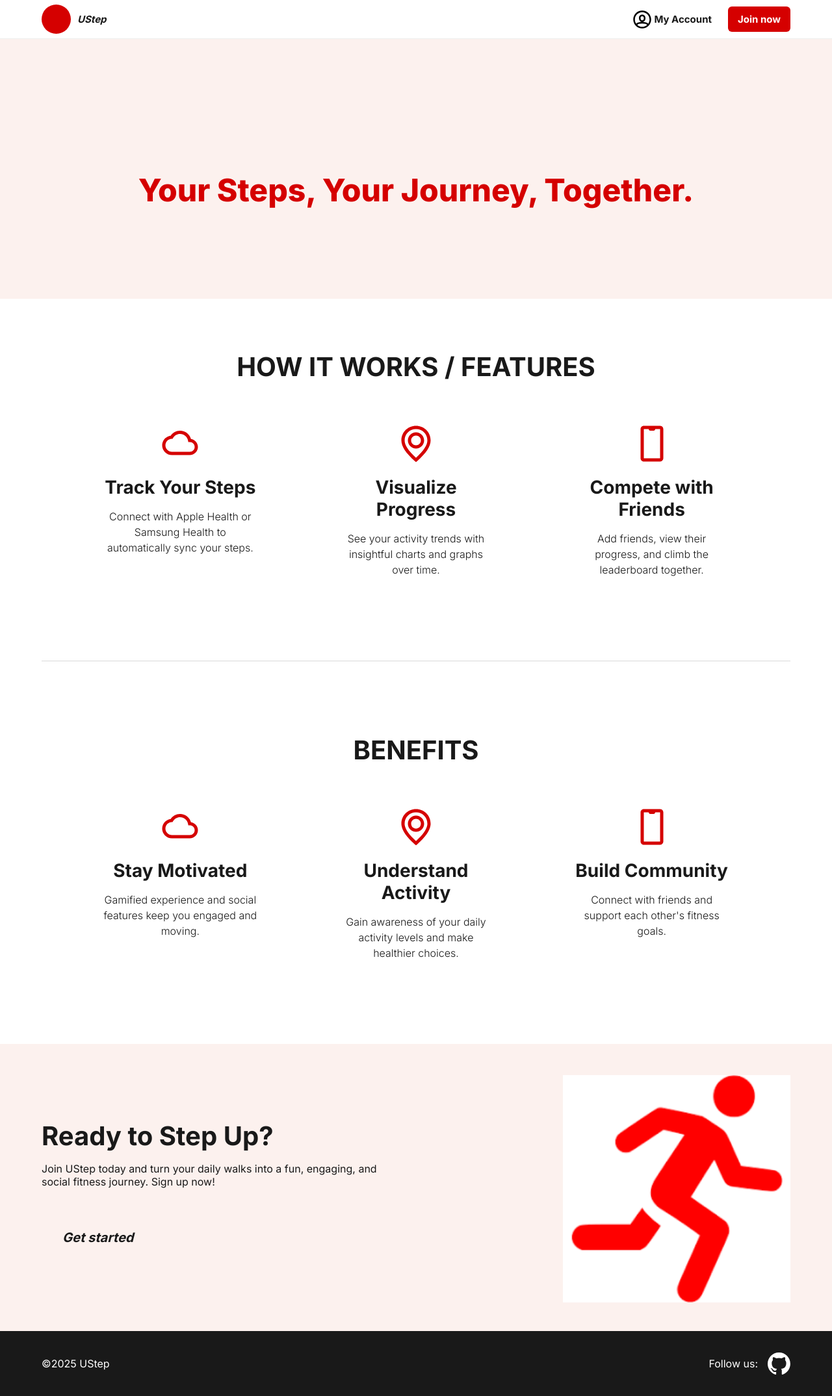
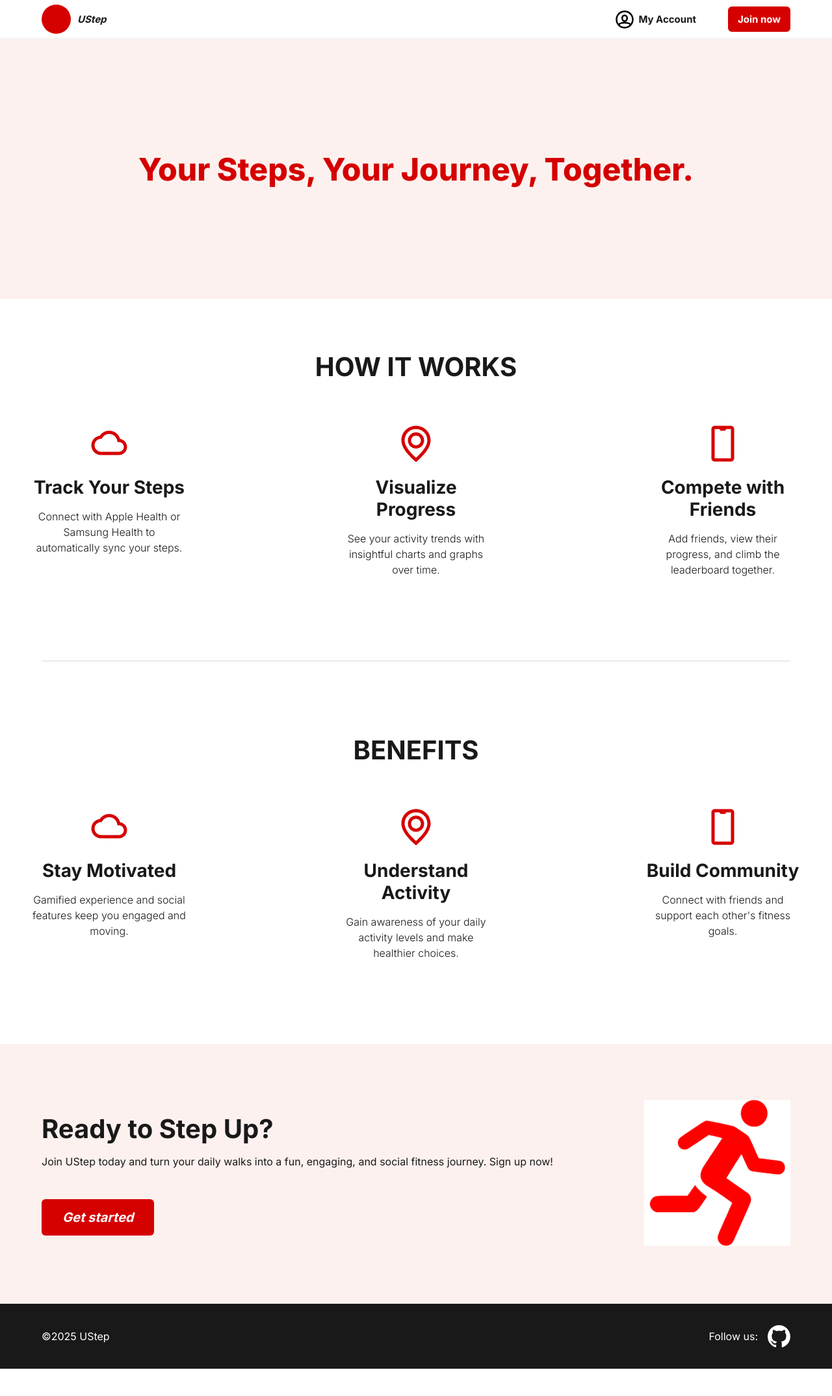
Before and after one commit to namhnguyen0103/UStep, a plain HTML site: page frontend/index.html in a window 1280 px wide. Shown: the whole page at 65% size. After the commit the page ends 2107 px from the top, so only its background shows below. Drawn offline with Linux system fonts and the light colour scheme.

Commit message:
feat: responsive design for landing page

```diff
--- a/frontend/index.html
+++ b/frontend/index.html
@@ -14,18 +14,18 @@
   </head>
   <body>
     <!-- Header -->
-    <div id="headerContainer" class="rowSpacedLayout">
+    <div id="header-wrapper" class="row-layout">
       <div>
         <a
           href="index.html"
           style="text-decoration: none; display: flex; align-items: center"
         >
           <span class="dot"></span>
-          <p id="appTitle">UStep</p>
+          <p id="brand-title">UStep</p>
         </a>
       </div>
       <div id="navLinks">
-        <a href="loginPage.html" class="headerLink" style="margin-right: 25px">
+        <a href="loginPage.html" class="header-link button" style="margin-right: 25px">
           <img
             src="./assets/user.svg"
             style="
@@ -49,16 +49,16 @@
     </div>
 
     <!-- Hero Section -->
-    <div id="heroContainer">
-      <p id="missionStatement">Your Steps, Your Journey, Together.</p>
+    <div id="hero-wrapper">
+      <p id="mission-statement">Your Steps, Your Journey, Together.</p>
     </div>
 
     <!-- Feature Section -->
-    <div class="listContainer">
-      <h2>HOW IT WORKS / FEATURES</h2>
+    <div class="feature-wrapper">
+      <h2>HOW IT WORKS</h2>
       <!-- Features -->
-      <div class="itemsContainer">
-        <div class="itemContainer">
+      <div class="list-wrapper">
+        <div class="feature">
           <img src="./assets/cloud_red.svg" alt="Cloud Icon" />
           <h3>Track Your Steps</h3>
           <p>
@@ -66,7 +66,7 @@
             your steps.
           </p>
         </div>
-        <div class="itemContainer">
+        <div class="feature">
           <img src="./assets/pin_red.svg" alt="Pin Icon" />
           <h3>Visualize Progress</h3>
           <p>
@@ -74,7 +74,7 @@
             time.
           </p>
         </div>
-        <div class="itemContainer">
+        <div class="feature">
           <img src="./assets/iPhone_red.svg" alt="Phone Icon" />
           <h3>Compete with Friends</h3>
           <p>
@@ -87,18 +87,18 @@
     <hr class="section-divider" />
 
     <!-- Benefit Section -->
-    <div class="listContainer">
+    <div class="feature-wrapper">
       <h2>BENEFITS</h2>
       <!-- Benefits -->
-      <div class="itemsContainer">
-        <div class="itemContainer">
+      <div class="list-wrapper">
+        <div class="feature">
           <img src="./assets/cloud_red.svg" alt="Cloud Icon" />
           <h3>Stay Motivated</h3>
           <p>
             Gamified experience and social features keep you engaged and moving.
           </p>
         </div>
-        <div class="itemContainer">
+        <div class="feature">
           <img src="./assets/pin_red.svg" alt="Pin Icon" />
           <h3>Understand Activity</h3>
           <p>
@@ -106,7 +106,7 @@
             choices.
           </p>
         </div>
-        <div class="itemContainer">
+        <div class="feature">
           <img src="./assets/iPhone_red.svg" alt="Phone Icon" />
           <h3>Build Community</h3>
           <p>Connect with friends and support each other's fitness goals.</p>
@@ -115,8 +115,9 @@
     </div>
 
     <!-- Call to Action Section -->
-    <div id="callToActionContainer" class="rowSpacedLayout">
-      <div style="align-items: left; max-width: 45%">
+    <div id="coa-wrapper">
+      <div>
+        <div style="align-items: left;">
           <div style="margin-bottom: 3rem">
             <p
               style="
@@ -140,17 +141,12 @@
             >Get started</a
           >
         </div>
-      <div style="align-self: flex-end">
+        <div style="align-self: flex-start">
           <!-- Placeholder -->
           <img
             src="./assets/running.png"
             alt="Runner illustration"
-          style="
-            width: 350px;
-            height: auto;
-            display: block;
-            margin-bottom: -4px;
-          "
+            class="coa-image"
           />
           <!-- placeholder TODO -->
           <!-- <div style="width: 350px; height: 400px; background-color: #F5F5F5">
@@ -158,9 +154,10 @@
           </div> -->
         </div>
       </div>
+    </div>
 
     <!-- Footer -->
-    <div id="footerContainer" class="rowSpacedLayout">
+    <div id="footer-wrapper">
       <p>©2025 UStep</p>
       <div>
         <p style="margin-right: 15px">Follow us:</p>
--- a/frontend/main.css
+++ b/frontend/main.css
@@ -9,7 +9,7 @@
   color: #191919;
 }
 
-#headerContainer {
+#header-wrapper {
   height: 60px;
   padding: 0 4rem;
   display: flex;
@@ -19,14 +19,14 @@
   border-bottom: 1px solid #eee;
 }
 
-#appTitle {
+#brand-title {
   font-size: 20px;
   font-weight: bold;
   font-style: italic;
   color: #191919;
 }
 
-#headerContainer p {
+#header-wrapper p {
   font-size: 15px;
   font-weight: bold;
 }
@@ -36,16 +36,16 @@
   align-items: center;
 }
 
-.headerLink {
+.header-link {
   display: flex;
   align-items: center;
   text-decoration: none;
   color: #191919;
 }
-.headerLink:hover {
+.header-link:hover {
   color: #d50000;
 }
-.headerLink p {
+.header-link p {
   font-weight: bold;
 }
 
@@ -70,7 +70,7 @@
   color: white;
 }
 
-.button-primary:hover {
+.button-primary:hover, .button-large:hover {
   background-color: #b71c1c;
   color: white;
 }
@@ -79,6 +79,8 @@
   padding: 1rem 2rem;
   font-size: 20px;
   font-style: italic;
+  background-color: #d50000;
+  color: white;
 }
 
 .button-full {
@@ -95,17 +97,16 @@
   vertical-align: middle;
 }
 
-#heroContainer {
+#hero-wrapper {
   min-height: 400px;
   background-color: #fcf1ee;
-  padding-top: 4rem;
   margin-bottom: 3rem;
   display: flex;
   align-items: center;
   justify-content: center;
 }
 
-#missionStatement {
+#mission-statement {
   font-size: 48px;
   font-weight: 800;
   color: #d50000;
@@ -113,13 +114,46 @@
   max-width: 80%;
 }
 
-#callToActionContainer {
+#coa-wrapper {
   min-height: 400px;
   background-color: #fcf1ee;
-  padding: 3rem 4rem;
+  padding: 0 4rem;
+  display: flex;
+  flex-direction: column;
+  justify-content: center;
 }
 
-#footerContainer {
+#coa-wrapper > div {
+  display: flex;
+  flex-direction: row;
+  align-items: center;
+  justify-content: space-between;
+  max-width: 1400px;
+}
+
+#coa-img {
+  width: 350px;
+  height: auto;
+  display: block;
+}
+
+@media (max-width: 768px) {
+  #coa-wrapper {
+    padding: 1rem;
+  }
+
+  #coa-wrapper > div {
+    flex-direction: column-reverse;
+    align-items: start;
+  }
+
+  #coa-img {
+    width: auto;
+    height: auto;
+  }
+}
+
+#footer-wrapper {
   height: 100px;
   background-color: #191919;
   padding: 0 4rem;
@@ -129,32 +163,38 @@
   justify-content: space-between;
 }
 
-#footerContainer p {
+#footer-wrapper p {
   color: white;
 }
 
-.rowSpacedLayout {
-  padding: 0 4rem 0 4rem;
+.row-layout {
+  padding: 0 4rem;
   display: flex;
   flex-direction: row;
   align-items: center;
   justify-content: space-between;
 }
 
-#headerContainer div,
-#footerContainer div {
+@media (max-width: 768px) {
+  #header-wrapper {
+    padding: 0 1rem;
+  }
+}
+
+#header-wrapper div,
+#footer-wrapper div {
   display: flex;
   flex-direction: row;
   align-items: center;
 }
 
-.listContainer {
+.feature-wrapper {
   margin: 0 2rem 3rem 2rem;
   text-align: center;
   padding: 2rem 0;
 }
 
-.itemsContainer {
+.list-wrapper {
   display: flex;
   flex-direction: column;
   align-items: center;
@@ -162,36 +202,39 @@
   gap: 2rem;
   padding: 0 1rem;
   margin-bottom: 3rem;
+  max-width: 1400px;
 }
 
 @media (min-width: 768px) {
-  .itemsContainer {
+  .list-wrapper {
     flex-direction: row;
     align-items: flex-start;
-    padding: 0 5rem;
+    margin-left: auto;
+    margin-right: auto;
+    justify-content: space-between;
   }
 }
 
-.itemContainer {
+.feature {
   width: 100%;
   max-width: 15rem;
   text-align: center;
 }
 
-.itemContainer > h3 {
+.feature > h3 {
   font-size: 28px;
   font-weight: bold;
   margin-bottom: 1rem;
   margin-top: 1rem;
 }
 
-.itemContainer > p {
+.feature > p {
   font-size: 16px;
   font-weight: 300;
   line-height: 1.5;
 }
 
-.itemContainer img {
+.feature img {
   max-width: 60px;
   height: auto;
 }
@@ -218,6 +261,17 @@ hr.section-divider {
   background-color: #dadada;
   border: 0;
   height: 1px;
+  max-width: 1400px;
+}
+
+@media (min-width: 1401px) {
+  hr.section-divider {
+    margin: 0 auto 5rem auto;
+    background-color: #dadada;
+    border: 0;
+    height: 1px;
+    max-width: 1400px;
+  }
 }
 
 body.auth-page {
```
Lines whose indentation alone changed are shown as unchanged.
